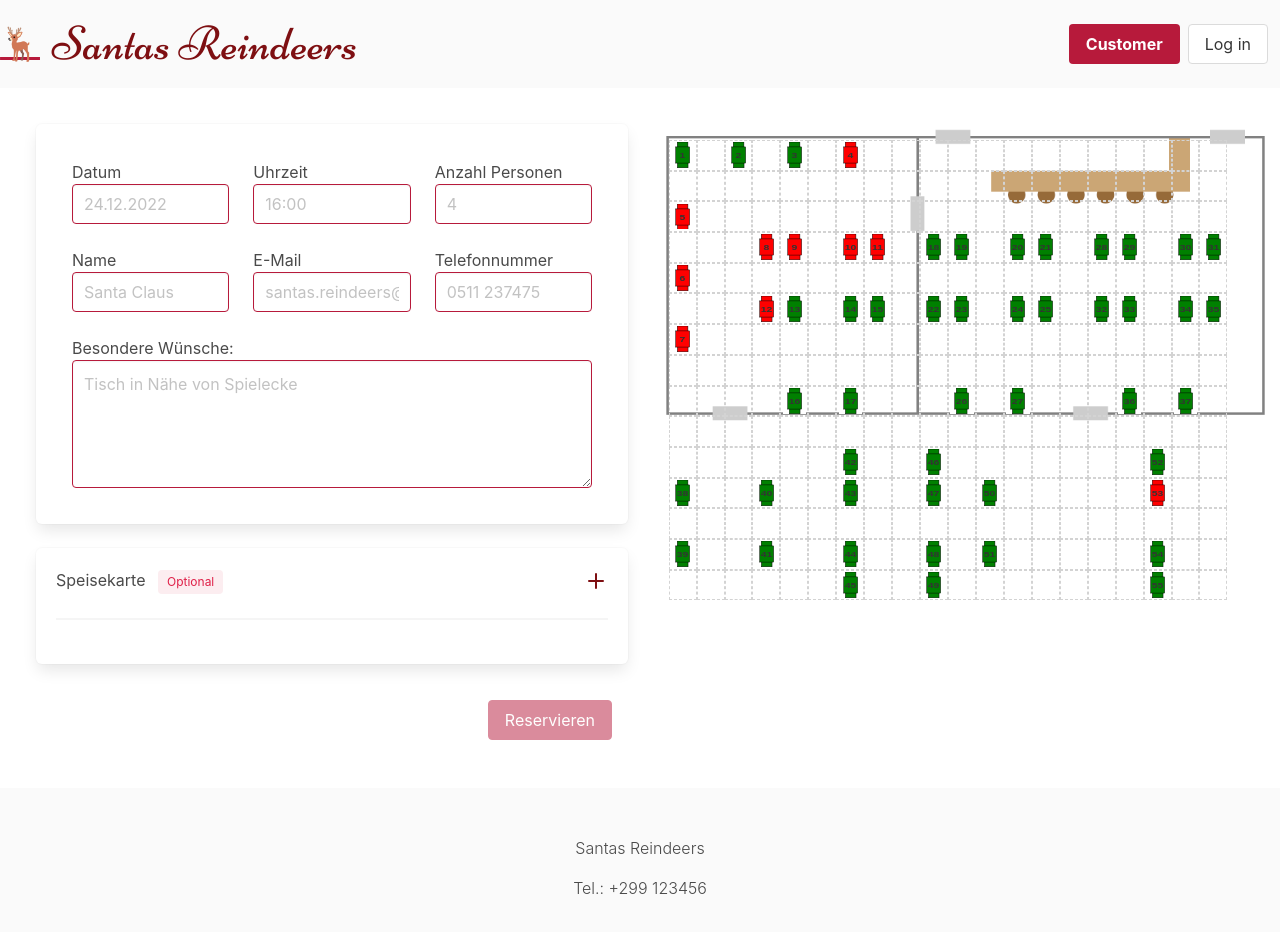
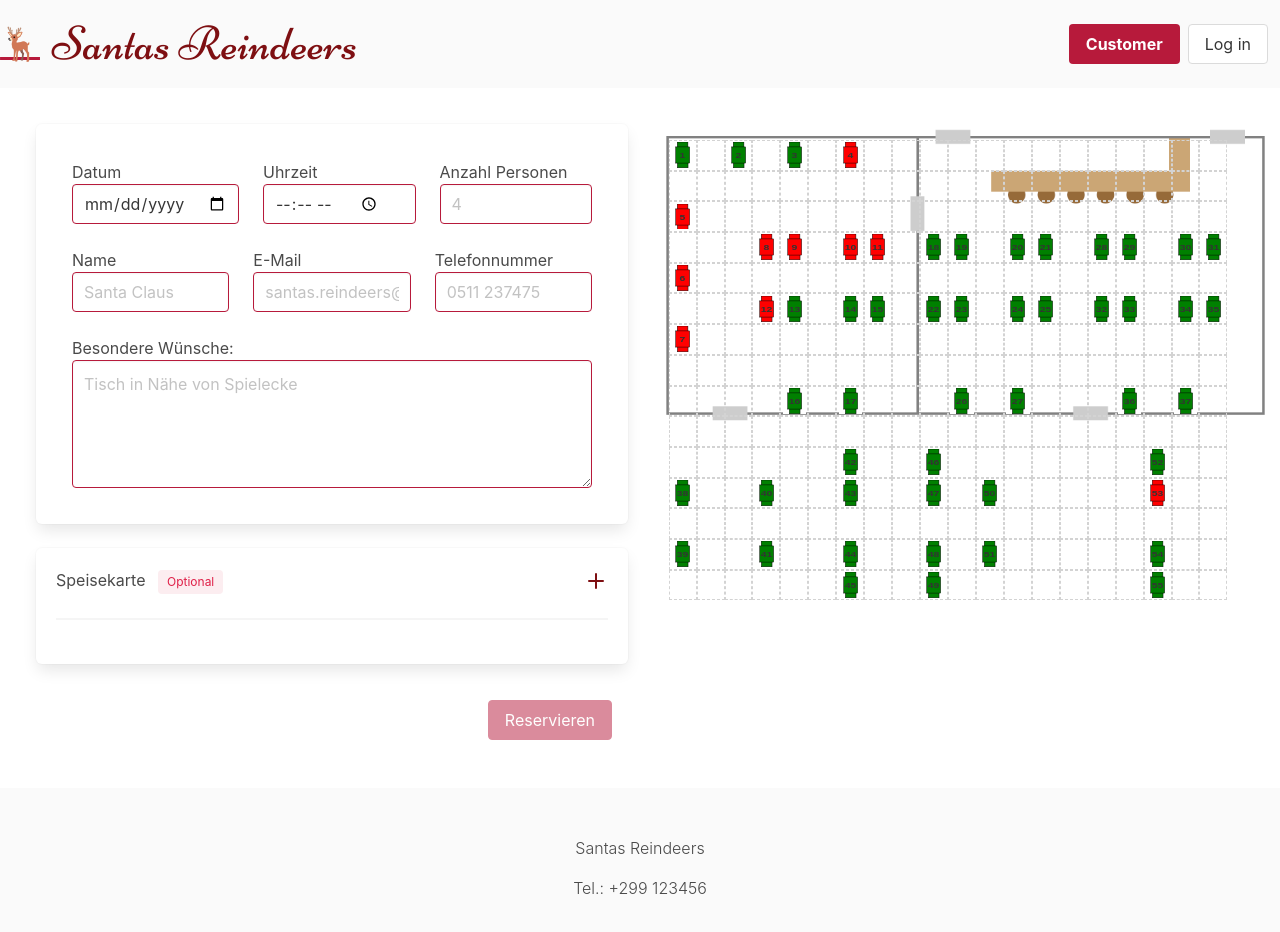
Before and after one commit to gregvoigts/hci-group-24, a Svelte app: page / in a window 1280 px wide. Shown: the top 932 px of the page. Built offline with nearby package versions, Linux system fonts and the light colour scheme.

Commit message:
change input types

```diff
--- a/src/components/Reservation.svelte
+++ b/src/components/Reservation.svelte
@@ -11,15 +11,15 @@
     <div class="columns">
         <div class="column" >
             <p>Datum</p>
-            <input bind:value={date} class="input is-primary" type="text" placeholder="24.12.2022">
+            <input bind:value={date} class="input is-primary" type="date" placeholder="24.12.2022">
         </div>
         <div class="column">
             <p>Uhrzeit</p>
-            <input bind:value={time} class="input is-primary" type="text" placeholder="16:00">
+            <input bind:value={time} class="input is-primary" type="time" placeholder="16:00">
         </div>
         <div class="column">
             <p>Anzahl Personen</p>
-            <input bind:value={persons} class="input is-primary" type="text" placeholder="4">
+            <input bind:value={persons} class="input is-primary" type="number" placeholder="4">
         </div>
     </div>
 
```
Also changed, not shown: public/build/bundle.js, 1 other file (tests, documents, lock files or other folders).
